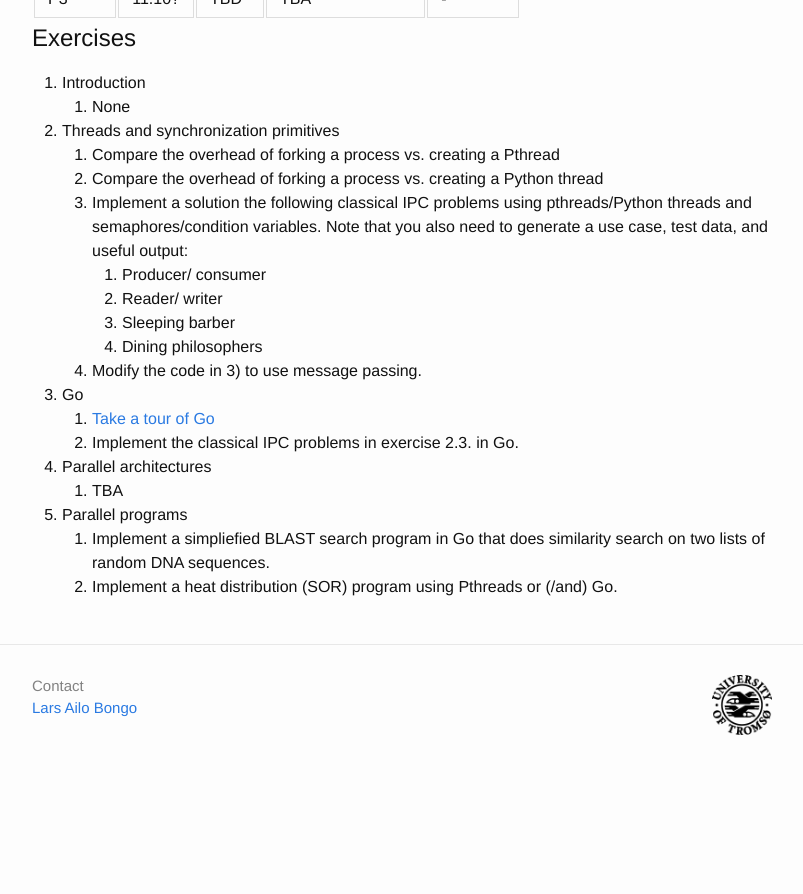
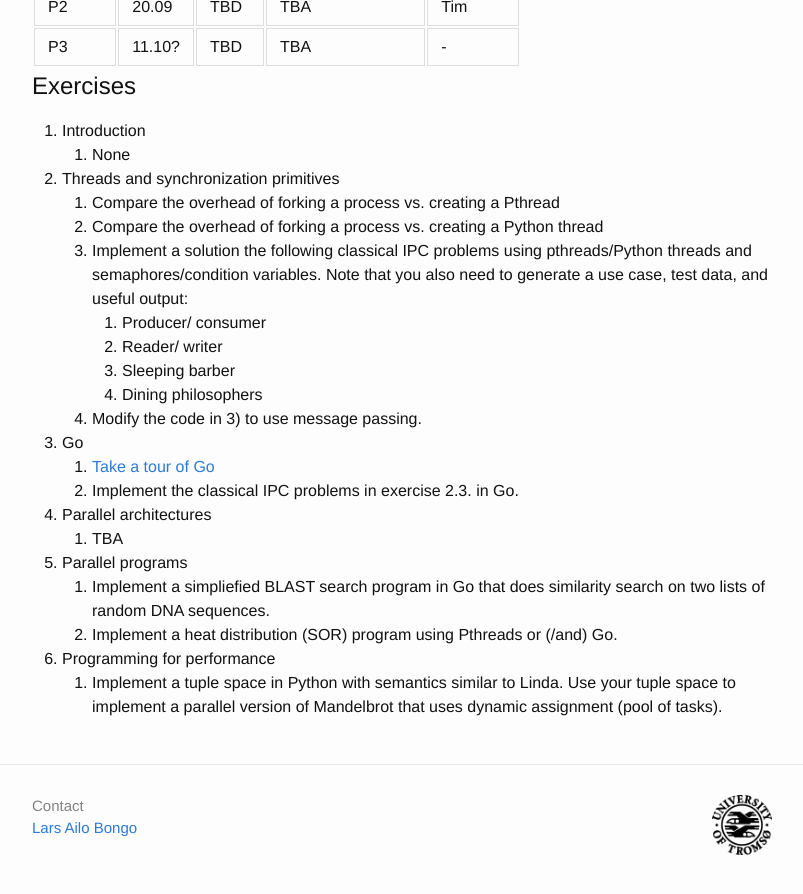
Before and after one commit to uit-inf-2202-f16/uit-inf-2202-f16.github.io, a Jekyll site: the page built from index.md, in a window 1280 px wide and 900 px high, scrolled down 2887 px. Shown: the top 894 px of the window, without its empty margins (238-1041 px from the left). Built offline with Jekyll 4.4.1, drawn with Linux system fonts in a browser that asks for light colours; before the commit the page ends 3667 px from its top, so only the background shows below that; some of the changed text lies outside the part shown.

Commit message:
Lecture 6 readings, slides, and exercises

```diff
--- a/index.md
+++ b/index.md
@@ -33,7 +33,7 @@ We have the following rooms and hours:
 | L3  | Thu 01.09 | Guest lecture: [Go Language](lectures/03-Go Language.pdf) | Giacomo Tartari |
 | L4  | Fri 02.09 | [Parallel architectures](lectures/04-parallel-architectures.pptx) | Lars Ailo |
 | L5  | Fri 09.09 | [Parallel programs](lectures/05-parallel-programs.pptx) | Lars Ailo |
-| L6  | Fri 16.09 | Programming for performance | Lars Ailo |
+| L6  | Fri 16.09 | [Programming for performance](lectures/06-programming-for-performance.pptx) | Lars Ailo |
 | L7  | Fri 23.09 | Performance evaluation | Lars Ailo |
 | L8  | Fri 30.09 | Parallel program performance evaluation | Lars Ailo |
 | L9  | Fri 07.10 | Cloud computing | Lars Ailo |
@@ -66,6 +66,8 @@ In addition, unless otherwise noted, the following are also **mandatory** readin
 4. Parallel architectures
 - Computer Organization and Design: the Hardware/Software Interface, 5th. David A. Patterson, John L. Hennessy. Morgan Kaufmann. 2011. Chapter 6: “Parallel Processors from Client to Cloud”.
 5. Parallel programs
+- None
+6. Programming for performance
 - None
 
 The following are suggested **additional readings**:
@@ -121,3 +123,5 @@ The following are suggested **additional readings**:
 5. Parallel programs
 	1. Implement a simpliefied BLAST search program in Go that does similarity search on two lists of random DNA sequences.
 	2. Implement a heat distribution (SOR) program using Pthreads or (/and) Go.
+6. Programming for performance
+	1. Implement a tuple space in Python with semantics similar to Linda. Use your tuple space to implement a parallel version of Mandelbrot that uses dynamic assignment (pool of tasks).
```
Also changed, not shown: 1 other file.
